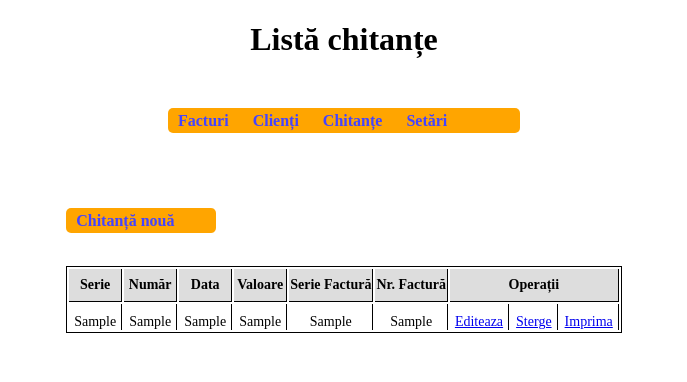
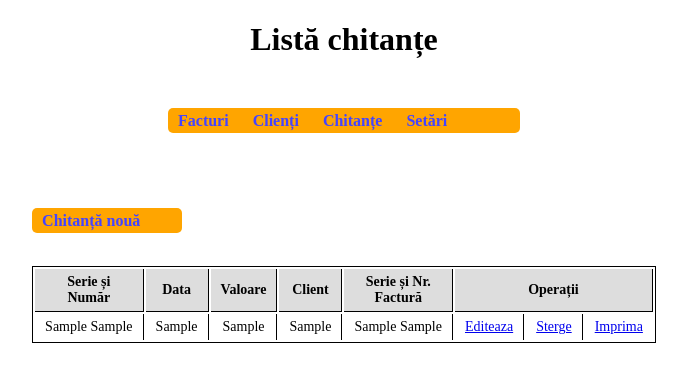
Before and after one commit to scabilos/NBS, a PHP site: page /chitante/lista_chitante.php in a window 1280 px wide. Shown: the top 382 px of the page, without its empty margins (296-983 px from the left). Run offline with PHP 8.4, Linux system fonts and the light colour scheme; tables that the repository leaves empty or names only in its code hold one stand-in row (values such as "Sample post").

Commit message:
v 2.10 improve lista chitante usability
Joined numar + serie chitanta.
Joined numar + serie factura.
Inserted client name for easier document identification.
Optimized css.

```diff
--- a/chitante/lista_chitante.php
+++ b/chitante/lista_chitante.php
@@ -9,10 +9,10 @@
             #wrapper {display: inline-block; margin:auto;}
 			table {border:1px solid; font-size:14px; margin-bottom:50px;}
 			table th, table td {border-right:1px solid;}
-			td {padding:10px 5px 0px; text-align:center;}
-			#nr_crt {width:20px;}
-			#cant, #serie, #aviz, #nr_crt {text-align:center;}
 			tr:hover {background-color:#ddd;}
+			td, th {padding:5px 10px; text-align:center;}
+			#nume_client {text-align:left;}
+			#imprima {border-right:none;}
 		</style>
 	</head>
 
@@ -36,19 +36,22 @@
 
 		<table>
 
-			<th id="serie_chit">Serie</th>
-			<th id="nr_chit">Număr</th>
+			<th id="serie_chit">Serie și <br /> Număr</th>
             <th id="data_chit">Data</th>
             <th id="val_chit">Valoare</th>
-            <th id="factura">Serie Factură</th>
-            <th id="factura">Nr. Factură</th>
+            <th id="nume">Client</th>
+            <th id="factura">Serie și Nr. <br /> Factură</th>
             <th id="operatii" colspan="4">Operații</th>
 
 				<?php
 
 				error_reporting(E_ALL);
 
-				$sql = "SELECT * FROM chitante GROUP BY nr_chit ORDER BY nr_chit DESC";
+				$sql = "
+                    select a.serie_chit, a.nr_chit, a.data_chit, a.val_chit, a.serie_factura, a.numar_factura, b.numar_factura, b.nume
+                    from chitante a
+                    inner join facturi b on a.numar_factura = b.numar_factura
+                    group by nr_chit order by nr_chit desc;";
 				$result = $conn->query($sql);
 
 				if ($result->num_rows > 0) {
@@ -56,15 +59,14 @@
 						echo
                             '<tr>' .
 
-                                '<td id="serie_chit">' . $row["serie_chit"] . '</td>' . "\r\n" .
-                                '<td id="nr_chit">' . $row["nr_chit"] . '</td>' . "\r\n" .
+                                '<td id="chitanta">' . $row["serie_chit"] . " " . $row["nr_chit"] . '</td>' . "\r\n" .
                                 '<td>' . $row["data_chit"] . '</td>' . "\r\n" .
                                 '<td id="val_chit">' . $row["val_chit"] . '</td>' . "\r\n" .
-                                '<td>' . $row["serie_factura"] . '</td>' . "\r\n" .
-                                '<td>' . $row["numar_factura"] . '</td>' . "\r\n" .
+                                '<td id="nume_client">' . $row["nume"] . '</td>' . "\r\n" .
+                                '<td>' . $row["serie_factura"] . " " . $row["numar_factura"] . '</td>' . "\r\n" .
                                 '<td><a href="editeaza_chitanta.php?nr_chit=' . $row[nr_chit] . '">Editeaza</a></td>' . "\r\n" .
                                 '<td><a href="sterge_chitanta.php?nr_chit=' . $row[nr_chit] . '" onClick="return confirmare();">Sterge</a></td>' . "\r\n" .
-                                '<td><a href="imprima_chitanta.php?numar_factura=' . $row[numar_factura] . '" target="_blank">Imprima</a></td>' . "\r\n" .
+                                '<td id="imprima"><a href="imprima_chitanta.php?numar_factura=' . $row[numar_factura] . '" target="_blank">Imprima</a></td>' . "\r\n" .
                             '</tr>' . "\r\n" .
                             '<script type=\'text/javascript\'>
                             function confirmare() {
--- a/webparts/version.txt
+++ b/webparts/version.txt
@@ -1 +1 @@
-ver 2.9.0
+ver 2.10
```
Also changed, not shown: Changelog.txt.
